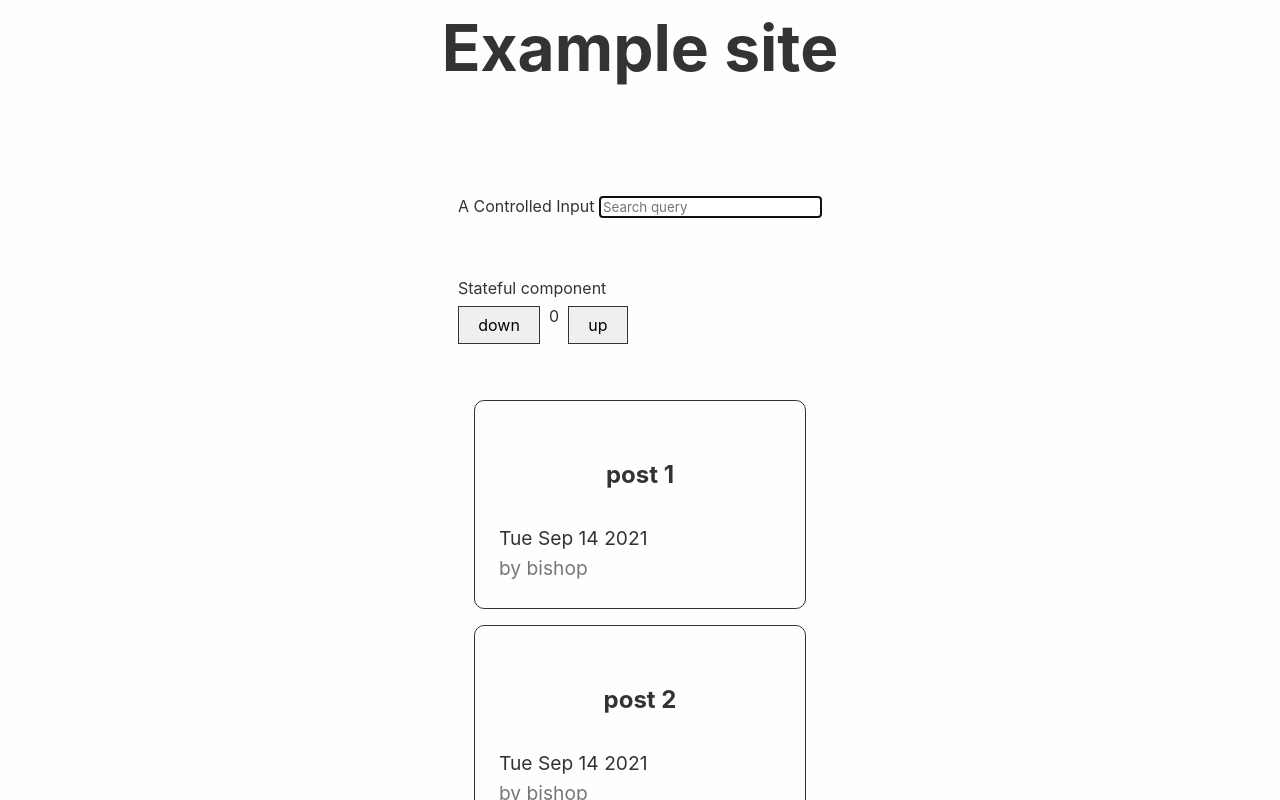
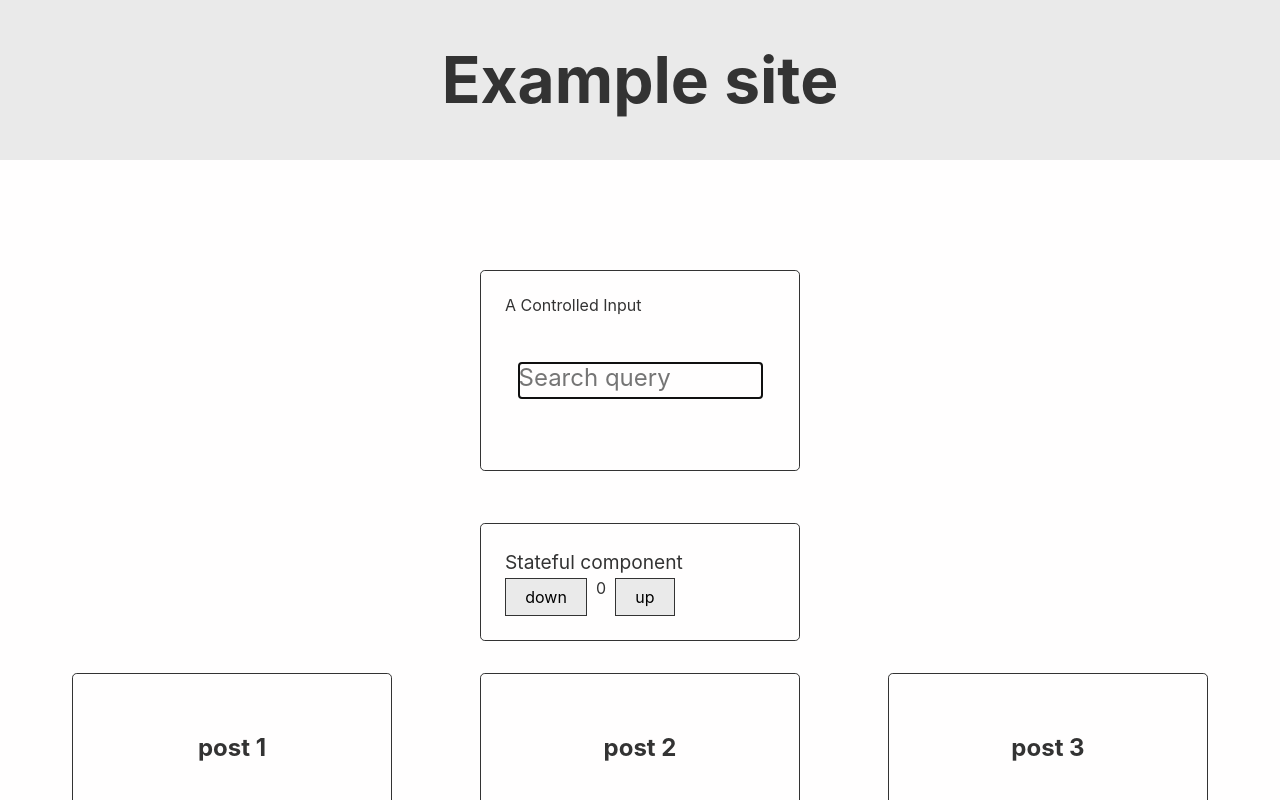
Before and after one commit to bishopZ/next11-plus, a Next.js app: page / in a window 1280 px wide. Shown: the top 800 px of the page. Built offline with nearby package versions, Linux system fonts and the light colour scheme.

Commit message:
css improvements

```diff
--- a/components/atoms/inputText.tsx
+++ b/components/atoms/inputText.tsx
@@ -13,6 +13,7 @@ interface Props {
   placeholder: string;
   focus: boolean;
   isSearch: boolean;
+  className?: string;
 }
 
 type OptionalElement = HTMLInputElement | null;
@@ -29,7 +30,7 @@ class InputText extends Component<Props, JSX.Element> {
 
   render () {
     const {
-      value, onChange, name, label, ariaLabel, placeholder, index, isSearch
+      value, onChange, name, label, ariaLabel, placeholder, index, isSearch, className
     } = this.props;
 
     const dispatch = this.context;
@@ -40,6 +41,7 @@ class InputText extends Component<Props, JSX.Element> {
         &nbsp;
         <input
           type="text"
+          className={className}
           id={name} name={name}
           role={ isSearch ? 'search' : ''}
           aria-label={ariaLabel}
--- a/components/cardView.tsx
+++ b/components/cardView.tsx
@@ -10,11 +10,13 @@ interface Props { readonly card: PostModel }
 /** a single card */
 const CardView = ({ card }: Props) => (
   <Link href={`/article/${card.id}`} passHref>
-    <li className={styles.card}>
-      <H2>{card.title}</H2>
-      <ArticleDate date={card.publishDate} />
-      <ArticleAuthor author={card.author} />
-    </li>
+    <a className={styles.card}>
+      <li>
+        <H2>{card.title}</H2>
+        <ArticleDate date={card.publishDate} />
+        <ArticleAuthor author={card.author} />
+      </li>
+    </a>
   </Link>
 );
 
--- a/components/counter.tsx
+++ b/components/counter.tsx
@@ -1,4 +1,5 @@
 import { useState, useEffect } from 'react';
+import styles from '../styles/modules/Cards.module.scss';
 
 /** example component for useState and useEffect */
 const Counter = () => {
@@ -20,7 +21,7 @@ const Counter = () => {
   });
 
   return (
-    <section>
+    <section className={styles.card}>
       <p>Stateful component</p>
       <button onClick={() => { setCount(--count); }}>down</button>
       <span>&nbsp; {count} &nbsp;</span>
--- a/components/database/mochData.ts
+++ b/components/database/mochData.ts
@@ -12,6 +12,13 @@ export const posts: readonly PostModel[] = [
   {
     id: '124',
     title: 'post 2',
+    publishDate: new Date().toDateString(),
+    author: { name: 'bishop' },
+    state: 'published'
+  },
+  {
+    id: '125',
+    title: 'post 3',
     publishDate: new Date().toDateString(),
     author: { name: 'bishop' },
     state: 'published'
--- a/components/sitewide/header.tsx
+++ b/components/sitewide/header.tsx
@@ -1,10 +1,11 @@
 import H1 from '../atoms/h1';
+import styles from '../../styles/modules/Layout.module.scss';
 
 interface Props { readonly title: string; }
 
 /** site header */
 const Header = (props: React.PropsWithChildren<Props>) => (
-  <header role="banner">
+  <header className={styles.header} role="banner">
     <H1>{props.title}</H1>
     {props.children}
   </header>
--- a/pages/index.tsx
+++ b/pages/index.tsx
@@ -10,7 +10,9 @@ import { initialState, reducer } from '../components/database/reducer';
 import SearchInput from '../components/searchInput';
 import Layout from '../components/sitewide/layout';
 import MetaHeader from '../components/sitewide/meta';
-import styles from '../styles/modules/Layout.module.scss';
+import layoutStyles from '../styles/modules/Layout.module.scss';
+import cardStyles from '../styles/modules/Cards.module.scss';
+
 
 interface Props { readonly posts: PostModel[] }
 
@@ -26,14 +28,14 @@ const Home: LayoutComponent = (props: Props) => {
   if (state.appState === START && _.isArray(posts)) setPosts(dispatch, posts);
 
   const { searchPhrase, siteInfo } = state;
-  const { container, main } = styles;
+  const { container, main } = layoutStyles;
 
   return (
     <Layout siteInfo={siteInfo}>
       <div className={container}>
         <MetaHeader siteInfo={siteInfo} />
         <div className={main}>
-          <form>
+          <form className={cardStyles.card}>
             <DispatchContext.Provider value={dispatch}>
               <SearchInput
                 value={searchPhrase}
--- a/styles/globals.scss
+++ b/styles/globals.scss
@@ -79,4 +79,26 @@ button {
   border-radius: 0;
   border: 0.06rem solid $dark-gray;
   cursor: pointer;
+  background-color: $light-gray;
+  transition: 0.15s background-color ease;
+  will-change: background-color;
+
+  &:hover {
+    background-color: $white;
+  }
 }
+
+input, textarea {
+  background: transparent;
+  border: none;
+  border-radius: 0;
+  border-bottom: 0.1rem solid $light_gray;
+  width: 90%;
+  font-size: 1.5rem;
+  padding: 0 0 0.3rem;
+  margin: 3rem auto;
+  display: block;
+  font-family: inherit;
+  color: $dark_gray;
+  min-width: 0; /* inputs and fieldset defaults to having a min-width equal to its content in Chrome and Firefox (https://code.google.com/p/chromium/issues/detail?id=560762), we may not want that */
+}
--- a/styles/modules/Cards.module.scss
+++ b/styles/modules/Cards.module.scss
@@ -5,16 +5,19 @@
   padding: 1.5rem;
   text-align: left;
   color: inherit;
+  background-color: $white;
   text-decoration: none;
   border: 0.06rem solid $dark-gray;
-  border-radius: 0.63rem;
-  transition: color 0.15s ease, border-color 0.15s ease;
+  border-radius: 0.3rem;
+  transition: color 0.15s ease, border-color 0.15s ease, background-color 0.15s ease;
+  will-change: background-color, border-color, color;
   list-style: none;
-  cursor: pointer;
+  width: 20rem;
 
-  &:hover, &:focus, &:active {
+  &[href]:hover, &[href]:focus, &[href]:active {
     color: $blue;
     border-color: $blue;
+    background-color: $light-gray;
   }
   h2 {
     margin: 1rem;
@@ -28,8 +31,10 @@
 }
 
 .cardList {
-  max-width: 53rem;
-  margin-top: 3rem;
+  display: flex;
+  flex-direction: row;
+  flex-wrap: wrap;
+  justify-content: space-evenly;
   width: 100%;
   ul { padding: 0; width: 100%; }
 }
--- a/styles/modules/Layout.module.scss
+++ b/styles/modules/Layout.module.scss
@@ -2,7 +2,6 @@
 
 .container {
   min-height: 100vh;
-  padding: 5rem;
   display: flex;
   flex-direction: column;
   justify-content: center;
@@ -14,17 +13,25 @@
   display: flex;
   flex-direction: column;
   justify-content: center;
-  & > * { margin: 1.25rem 0; }
+  align-items: center;
+  width: 100%;
+}
+
+.header, .footer {
+  width: 100%;
+  min-height: 10rem;
+  background-color: $light-gray;
+  display: flex;
+  justify-content: center;
+  align-items: center;
+}
+
+.header {
+  margin-bottom: 1rem;
 }
 
 .footer {
-  width: 100%;
-  height: 100px;
-  border-top: 0.1rem solid $light-gray;
-  padding: 3rem;
-  display: flex;
-  justify-content: center;
-  align-items: center;
+  margin-top: 1rem;;
 }
 
 // https://medium.com/@matuzo/writing-css-with-accessibility-in-mind-8514a0007939#81ec
--- a/styles/modules/Typography.module.scss
+++ b/styles/modules/Typography.module.scss
@@ -3,9 +3,12 @@
 .h1 {
   margin: 0;
   line-height: 6rem;
-  font-size: 4rem;
+  font-size: 2rem;
   text-align: center;
   font-family: $title-font;
+  @media (min-width: $above-mobile) {
+    font-size: 4rem;
+  }
 }
 .h2 {
   margin: 0;
--- a/styles/variables.scss
+++ b/styles/variables.scss
@@ -13,3 +13,6 @@ $body-font: Inter, -apple-system, BlinkMacSystemFont, Segoe UI, Roboto, Oxygen,
   Ubuntu, Cantarell, Fira Sans, Droid Sans, Helvetica Neue, Helvetica, sans-serif;
 $code-font: Menlo, Monaco, Lucida Console, Liberation Mono, DejaVu Sans Mono,
   Bitstream Vera Sans Mono, Courier New, monospace;
+
+$above-mobile: 650px;
+$above-tablet: 1280px;
```
Also changed, not shown: 1 other file (tests, documents, lock files or other folders).
